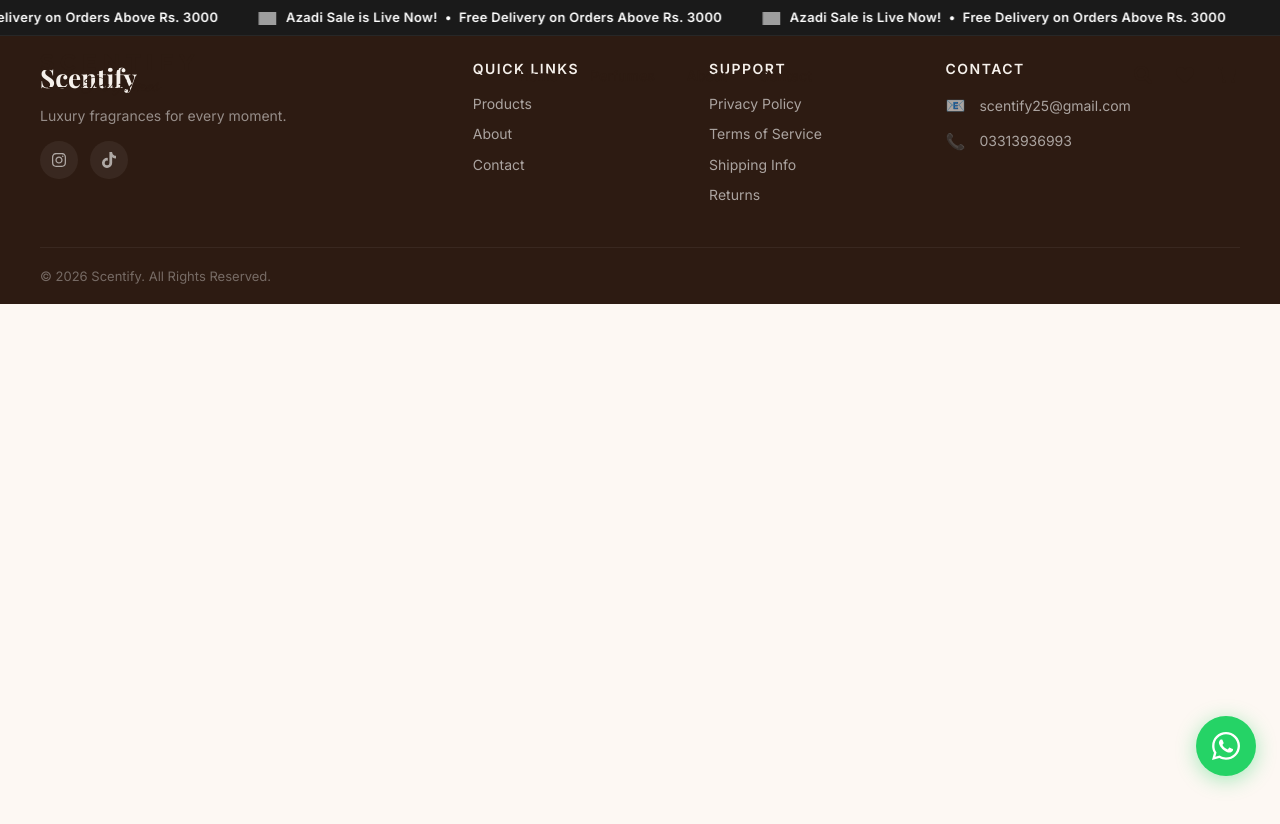
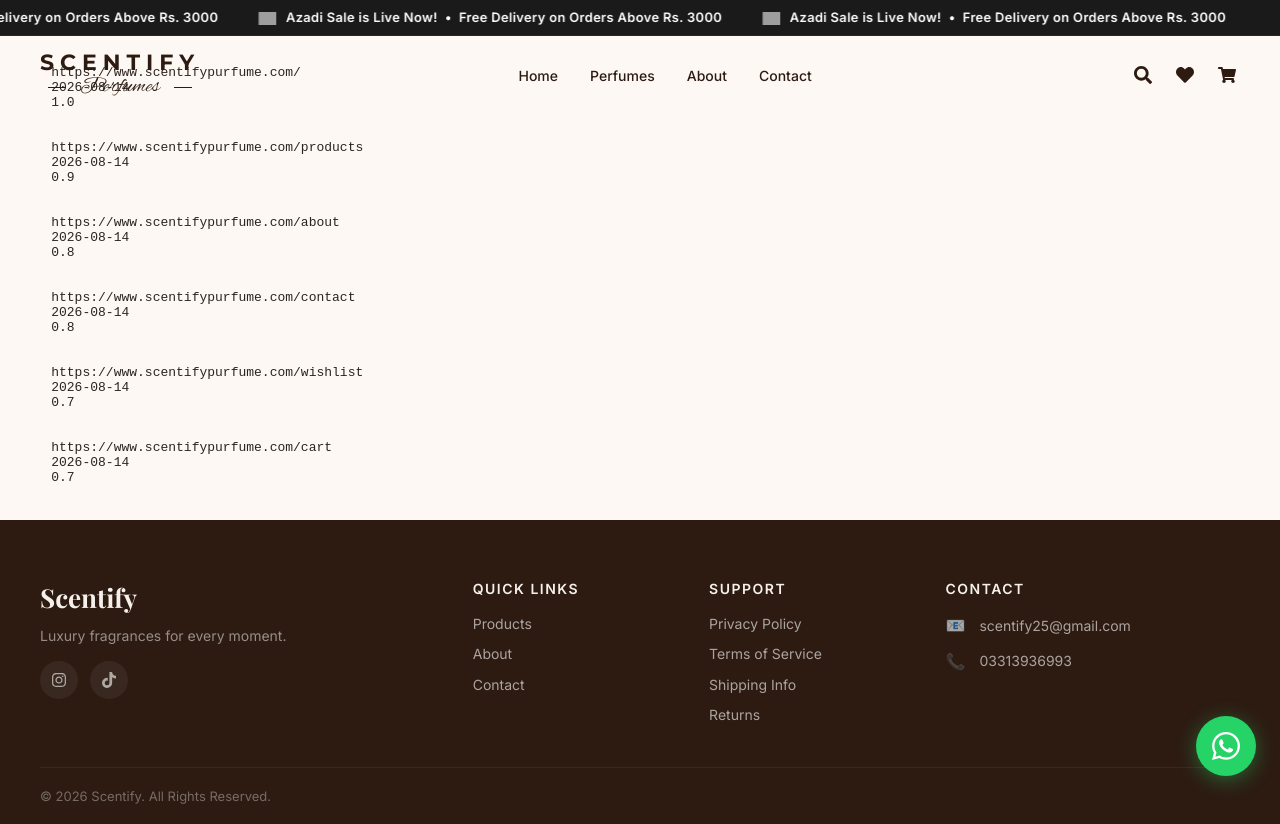
Before and after one commit to Aiman-shk/scentify, a React (Vite) app: page /sitemap.xml in a window 1280 px wide. Before the commit the page ends 800 px from the top, so only its background shows below. Built offline with nearby package versions, Linux system fonts and the light colour scheme; no server answers; grey boxes are pictures that could not be loaded; a web font is replaced by a local one.

Commit message:
Add sitemap route to serve XML properly

```diff
--- a/src/App.jsx
+++ b/src/App.jsx
@@ -1,7 +1,7 @@
 import { BrowserRouter as Router, Routes, Route } from 'react-router-dom';
 import { CartProvider } from './context/CartContext';
 import { WishlistProvider } from './context/WishlistContext';
-import AnnouncementBar from './components/common/AnnouncementBar'; // ← ADD THIS
+import AnnouncementBar from './components/common/AnnouncementBar';
 import Navbar from './components/common/Navbar';
 import Footer from './components/common/Footer';
 import ScrollToTop from './components/common/ScrollToTop';
@@ -16,6 +16,7 @@ import About from './pages/About';
 import Wishlist from './pages/Wishlist';
 import Contact from './pages/Contact';
 import PolicyPages from './pages/PolicyPages';
+import Sitemap from './components/Sitemap'; // ← ADD THIS IMPORT
 
 // Admin Imports
 import AdminLayout from './pages/Admin/AdminLayout';
@@ -37,6 +38,9 @@ function App() {
             <Navbar />
             <main className="flex-grow">
               <Routes>
+                {/* ===== SITEMAP ROUTE - MUST BE FIRST ===== */}
+                <Route path="/sitemap.xml" element={<Sitemap />} />
+
                 {/* Public Routes */}
                 <Route path="/" element={<Home />} />
                 <Route path="/products" element={<Products />} />
--- /dev/null
+++ b/src/components/Sitemap.jsx
@@ -0,0 +1,50 @@
+import React from 'react';
+
+const Sitemap = () => {
+  const sitemapXML = `<?xml version="1.0" encoding="UTF-8"?>
+<urlset xmlns="http://www.sitemaps.org/schemas/sitemap/0.9">
+  <url>
+    <loc>https://www.scentifypurfume.com/</loc>
+    <lastmod>2026-08-14</lastmod>
+    <priority>1.0</priority>
+  </url>
+  <url>
+    <loc>https://www.scentifypurfume.com/products</loc>
+    <lastmod>2026-08-14</lastmod>
+    <priority>0.9</priority>
+  </url>
+  <url>
+    <loc>https://www.scentifypurfume.com/about</loc>
+    <lastmod>2026-08-14</lastmod>
+    <priority>0.8</priority>
+  </url>
+  <url>
+    <loc>https://www.scentifypurfume.com/contact</loc>
+    <lastmod>2026-08-14</lastmod>
+    <priority>0.8</priority>
+  </url>
+  <url>
+    <loc>https://www.scentifypurfume.com/wishlist</loc>
+    <lastmod>2026-08-14</lastmod>
+    <priority>0.7</priority>
+  </url>
+  <url>
+    <loc>https://www.scentifypurfume.com/cart</loc>
+    <lastmod>2026-08-14</lastmod>
+    <priority>0.7</priority>
+  </url>
+</urlset>`;
+
+  return (
+    <div
+      dangerouslySetInnerHTML={{ __html: sitemapXML }}
+      style={{
+        whiteSpace: 'pre-wrap',
+        fontFamily: 'monospace',
+        padding: '20px'
+      }}
+    />
+  );
+};
+
+export default Sitemap;
```
